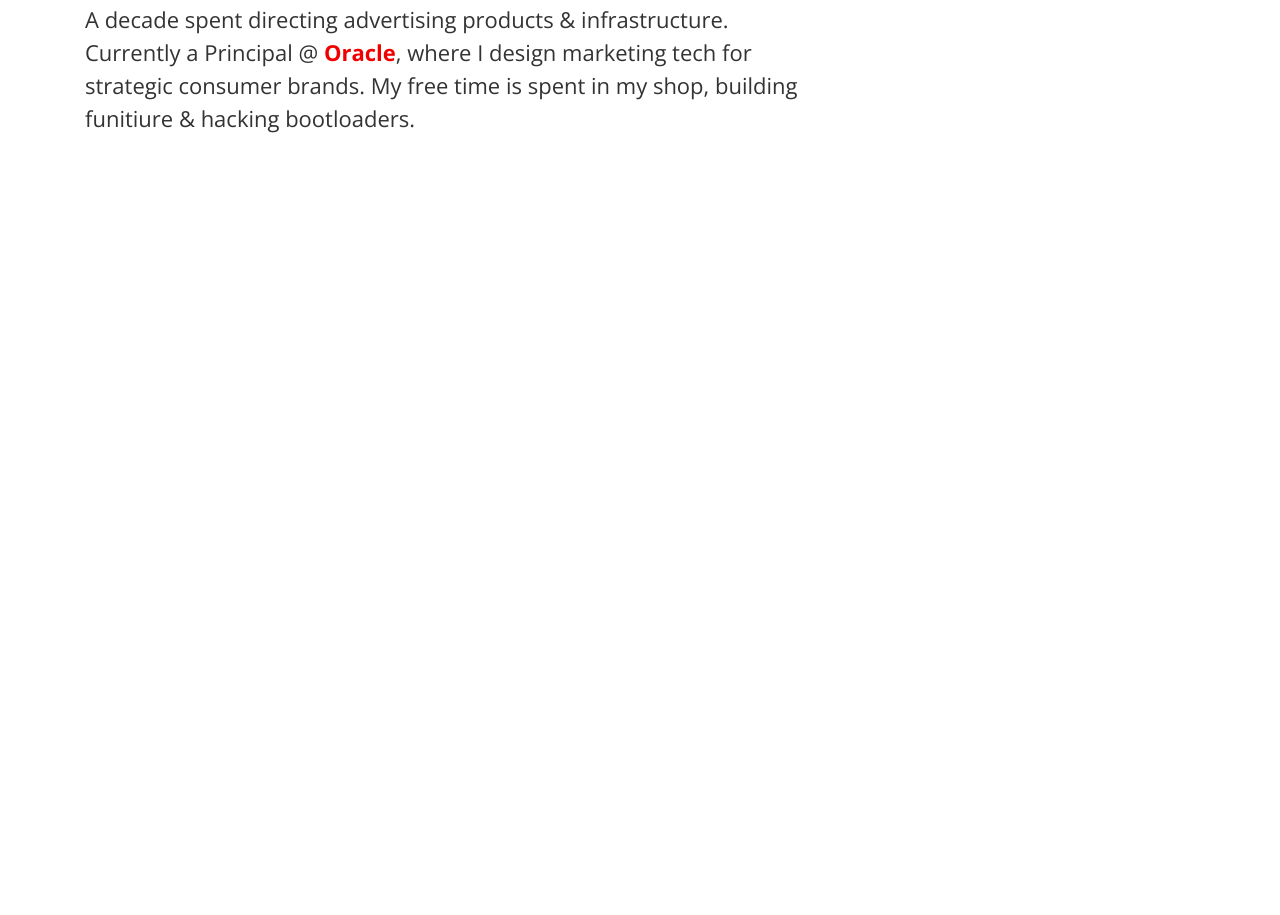
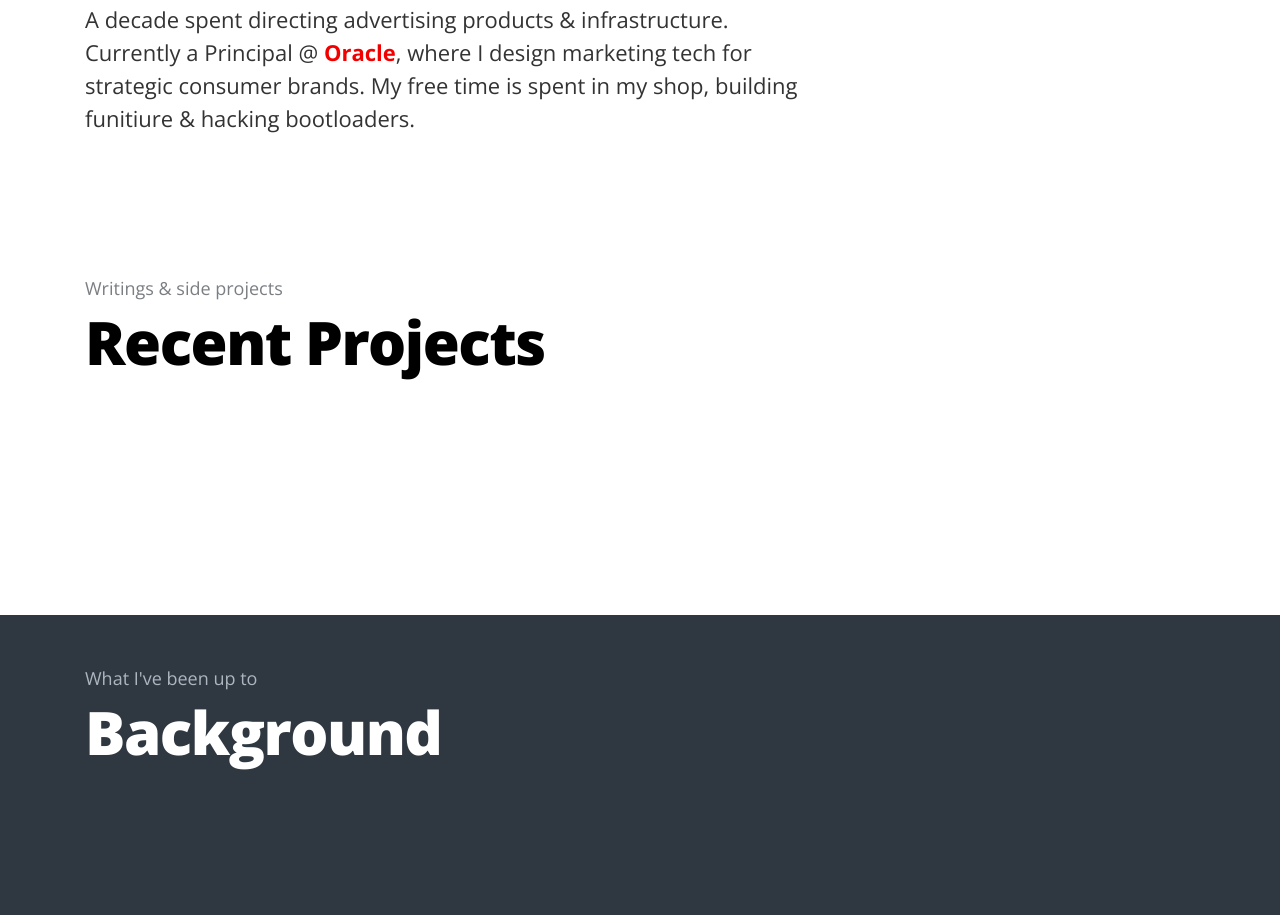
Before and after one commit to TrainUndrwater/homepage, a plain HTML site: page index.html in a window 1280 px wide. Shown: the part 378-1293 px from the top of the page. Before the commit the page ends 850 px from the top, so only its background shows below. Drawn offline with nearby package versions, Linux system fonts and the light colour scheme.

Commit message:
Initial work on projects page

```diff
--- a/index.html
+++ b/index.html
@@ -38,11 +38,34 @@
         </div>
     </nav>
     <div class="container content-container">
+        <!-- Header Content -->
         <div class="row">
             <div class="col-lg-8">
                 <div class="large-occupation">System Architect</div>
                 <div class="small-occupation">
                     A decade spent directing advertising products & infrastructure. Currently a Principal @ <a href="https://www.oracle.com/data-cloud/">Oracle</a>, where I design marketing tech for strategic consumer brands. My free time is spent in my shop, building funitiure & hacking bootloaders.
+                </div>
+            </div>
+        </div>
+    </div>
+    <!-- Recent Projects -->
+    <div class="content-section">
+        <div class="container">
+            <div class="row">
+                <div class="col-lg-8">
+                    <div class="small-header">Writings & side projects</div>
+                    <div class="large-header">Recent Projects</div>
+                </div>
+            </div>
+        </div>
+    </div>
+    <!-- Recent Projects -->
+    <div class="content-section dark">
+        <div class="container">
+            <div class="row">
+                <div class="col-lg-8">
+                    <div class="small-header">What I've been up to</div>
+                    <div class="large-header">Background</div>
                 </div>
             </div>
         </div>
--- a/style.css
+++ b/style.css
@@ -34,7 +34,7 @@
  }
 
  .navbar {
-     background: #FFF;
+     background: rgba(255, 255, 255, 0.97);
      padding: 5px 15px;
      border-bottom: 1px solid #C0C2C457;
  }
@@ -91,11 +91,43 @@
      background-color: #82808012;
  }
 
+ .large-header {
+     color: #000;
+     font-size: 60px;
+     font-weight: 800;
+     letter-spacing: -1.5px;
+     line-height: 103%;
+ }
+
+ .small-header {
+     font-size: 18px;
+     color: #7b7f83;
+     margin: 25px 0 10px 0;
+ }
+
+ .content-section {
+     margin: 90px 0;
+     min-height: 300px;
+     padding: 25px 0;
+ }
+
  .navbar-brand {
      font-size: 22px;
      font-weight: 700;
  }
 
+ .content-section.dark {
+     color: #fff;
+     background-color: #2f3740;
+ }
+
+ .content-section.dark .small-header {
+     color: #ADB5C0;
+ }
+
+ .content-section.dark .large-header {
+     color: #FFF;
+ }
 
  /*Mobile */
  @media (max-width: 575.98px) {
```
